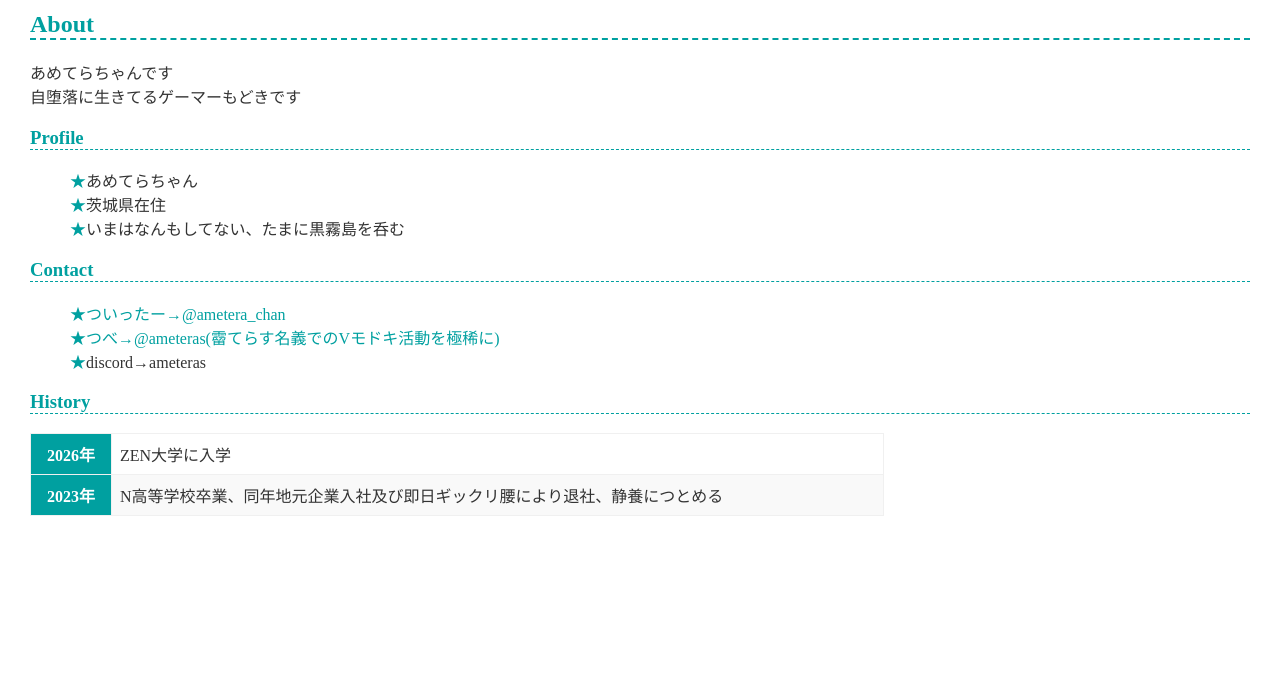
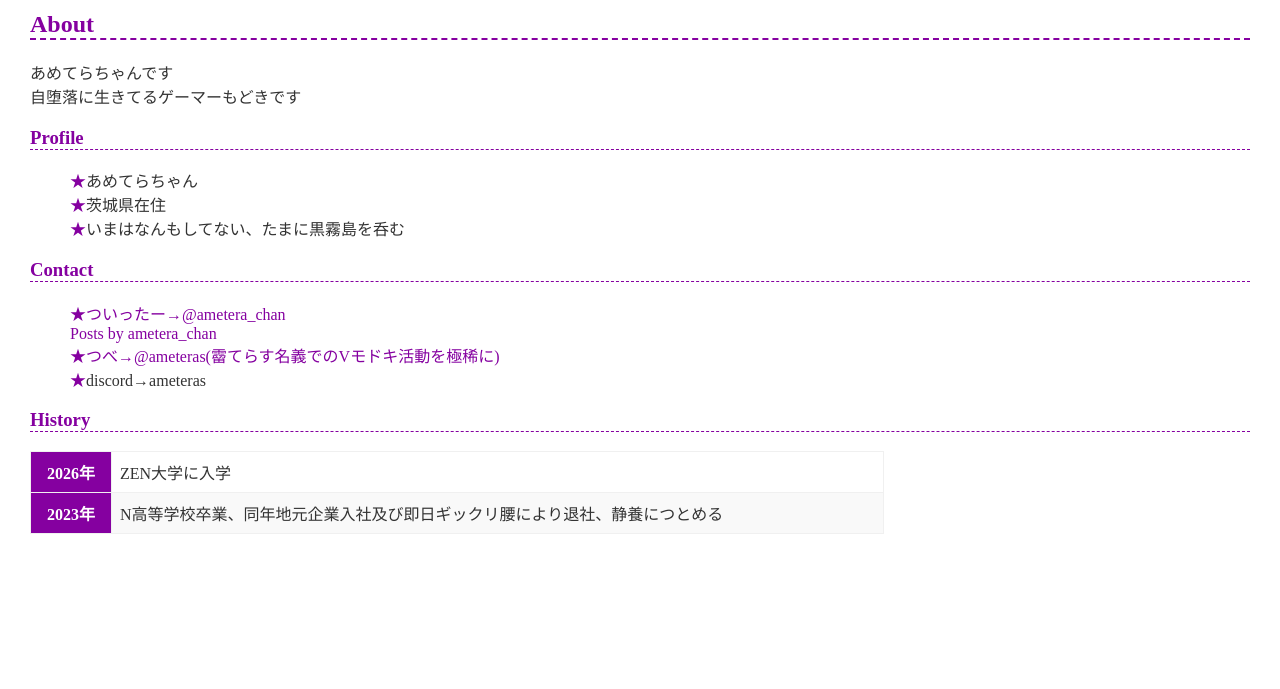
Before and after one commit to ameterachan/ameterachan.github.io, a plain HTML site: page index.html in a window 1280 px wide. Shown: the part 111-800 px from the top of the page. Drawn offline with Linux system fonts and the light colour scheme; a script that the page names is missing.

Commit message:
Xタイムラインおよびスタイル更新の適用

```diff
--- a/index.html
+++ b/index.html
@@ -25,6 +25,7 @@
     <h3>Contact</h3>
     <ul>
       <li><a href="https://x.com/ametera_chan">ついったー→@ametera_chan</a></li>
+      <a class="twitter-timeline" data-width="400" data-height="600" href="https://x.com/ametera_chan?ref_src=twsrc%5Etfw">Posts by ametera_chan</a> <script async src="https://platform.x.com/widgets.js" charset="utf-8"></script>
       <li><a href="https://www.youtube.com/@ameteras">つべ→@ameteras(霤てらす名義でのVモドキ活動を極稀に)</a></li>
       <li>discord→ameteras</li>
     </ul>
--- a/style.css
+++ b/style.css
@@ -3,7 +3,7 @@
 -------------------- */
 
 :root {
-  --theme-color: #00a0a0;
+  --theme-color: #8500a0;
 }
 
 * {
```
